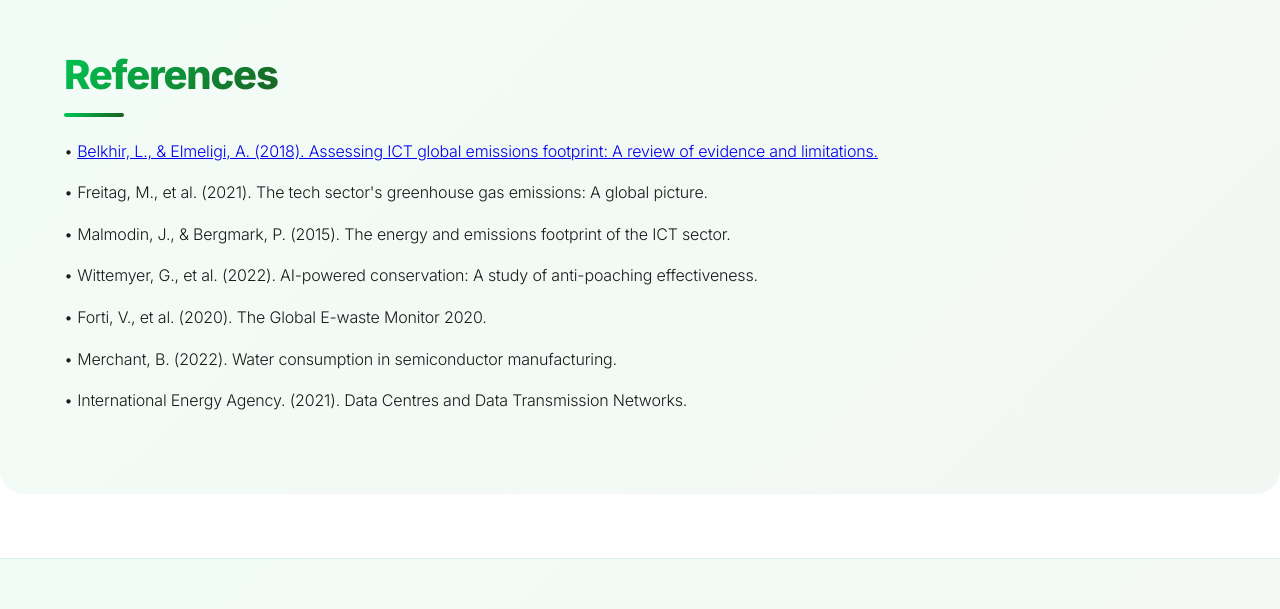
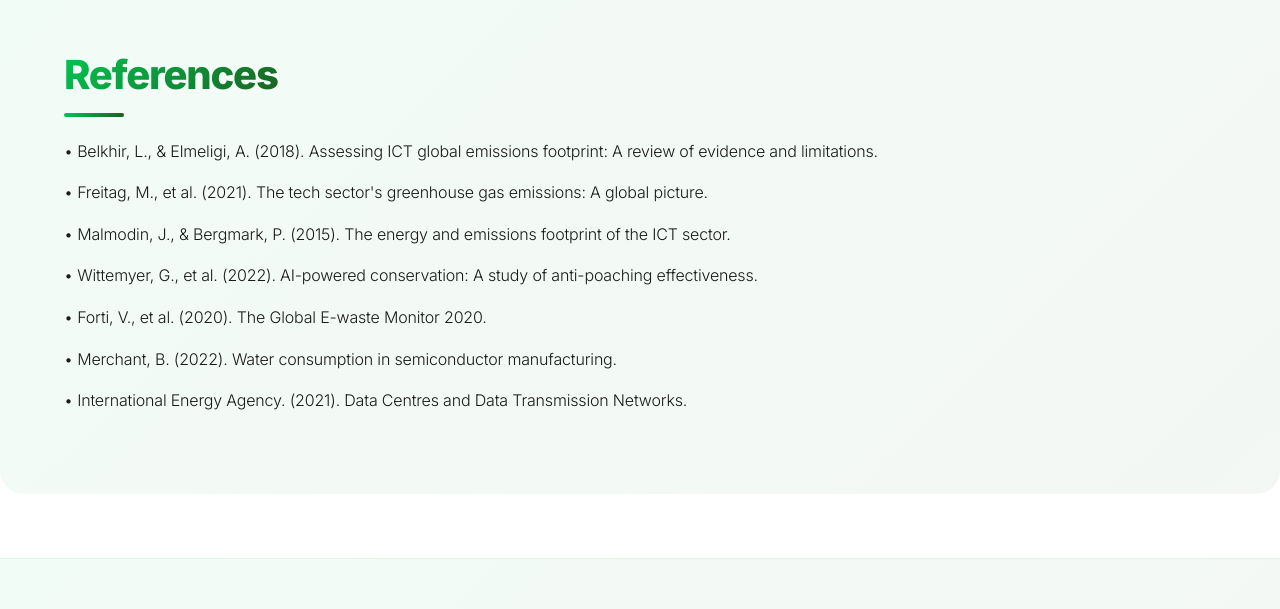
Before and after one commit to tech-eco/site, a plain HTML site: page index.html in a window 1280 px wide. Shown: the part 9700-10309 px from the top of the page. Drawn offline with nearby package versions, Linux system fonts and the light colour scheme.

Commit message:
Update index.html

```diff
--- a/index.html
+++ b/index.html
@@ -1266,7 +1266,7 @@ a[href^="#"]:hover {
 <section id="references" class="section">
     <h2>References</h2>
     <div class="references-list">
-        <p id="belkhir2018">• <a href="https://www.researchgate.net/publication/322205565_Assessing_ICT_global_emissions_footprint_Trends_to_2040_recommendations">Belkhir, L., & Elmeligi, A. (2018). Assessing ICT global emissions footprint: A review of evidence and limitations.</a></p>
+        <p id="belkhir2018">• Belkhir, L., & Elmeligi, A. (2018). Assessing ICT global emissions footprint: A review of evidence and limitations.</p>
         <p id="freitag2021">• Freitag, M., et al. (2021). The tech sector's greenhouse gas emissions: A global picture.</p>
         <p id="malmodin2015">• Malmodin, J., & Bergmark, P. (2015). The energy and emissions footprint of the ICT sector.</p>
         <p id="wittemyer2022">• Wittemyer, G., et al. (2022). AI-powered conservation: A study of anti-poaching effectiveness.</p>
```
